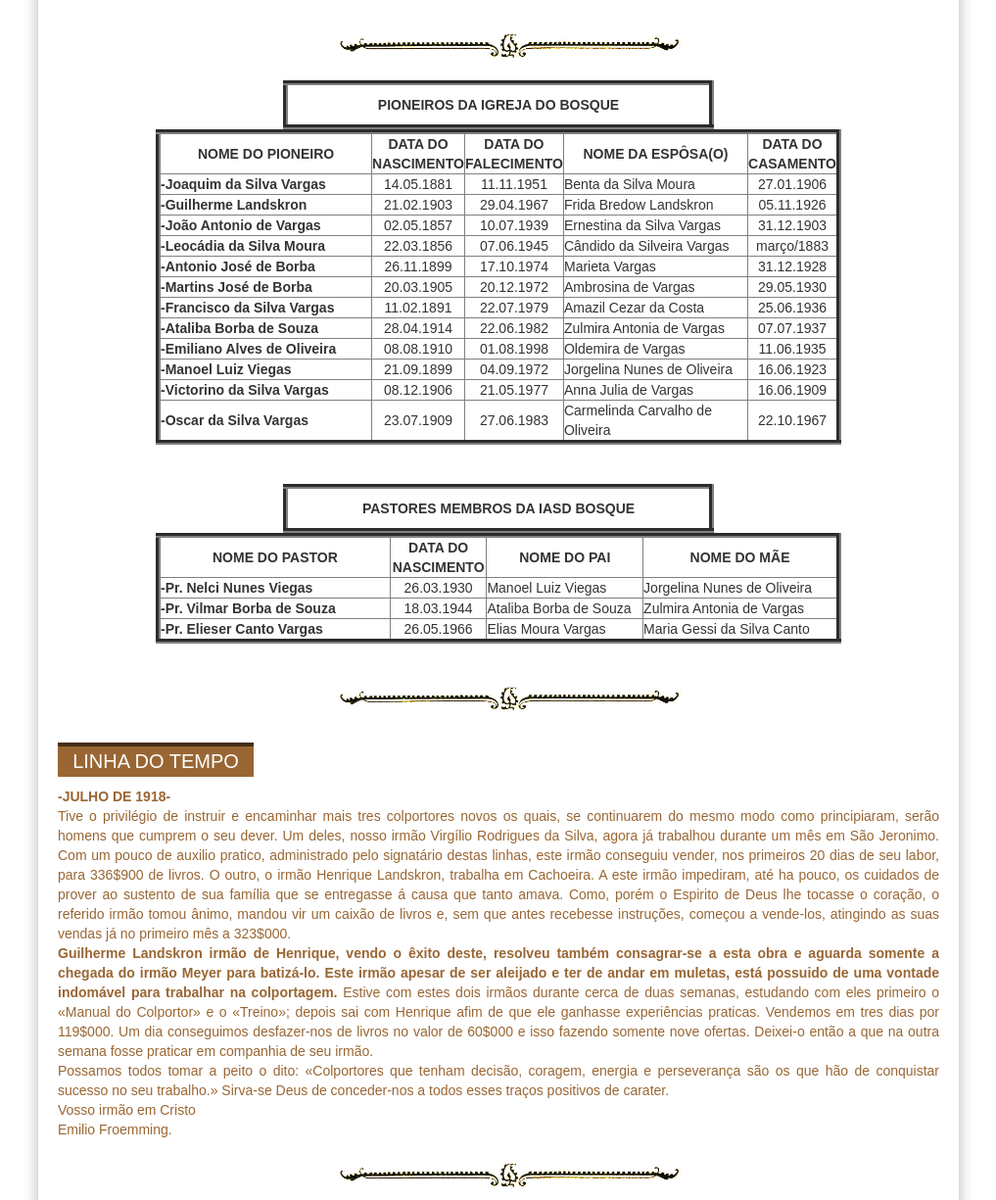
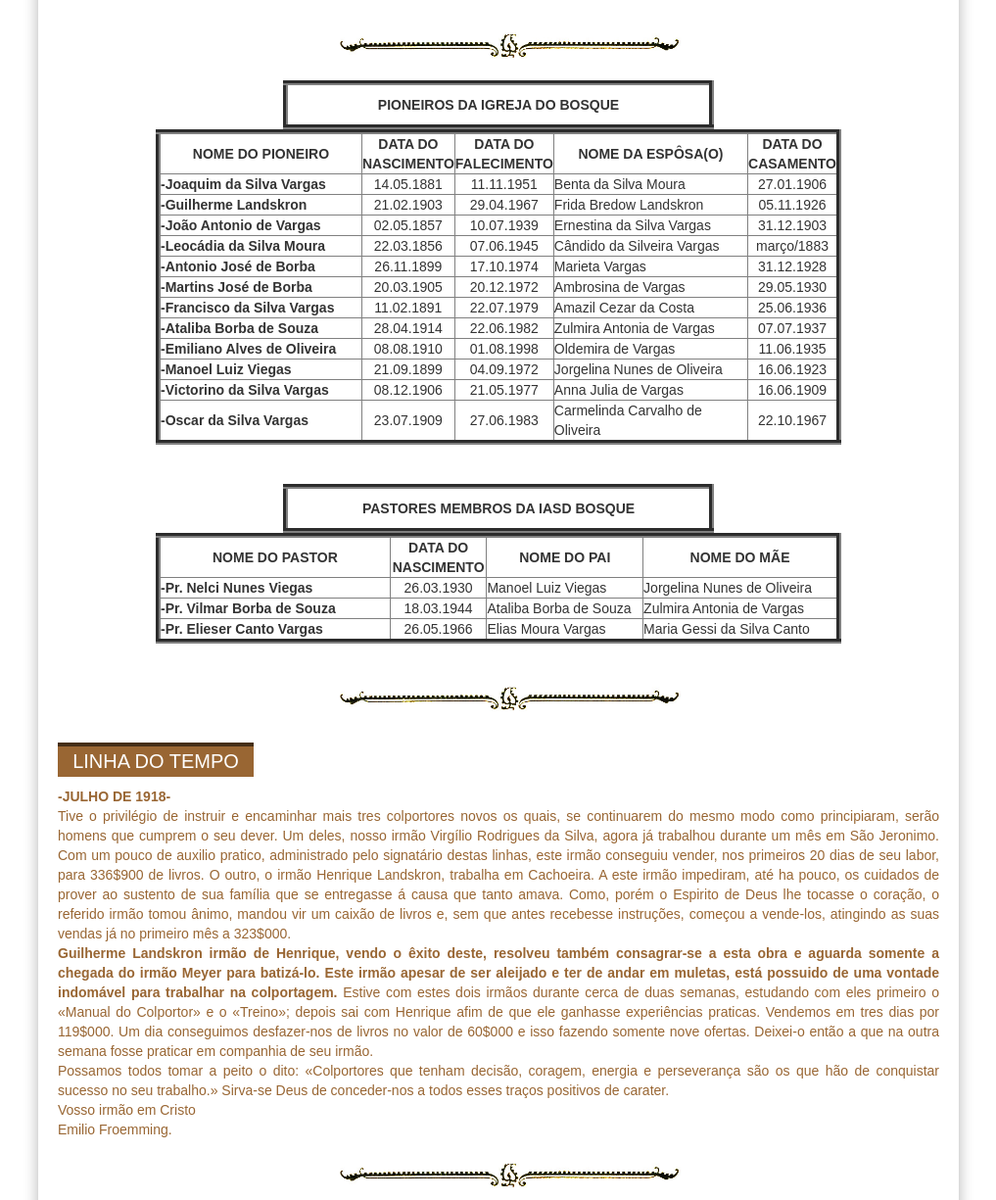
Before and after one commit to claudiovargas1955/claudiovargas1955.github.io, a Jekyll site: the page built from _pages/história-da-iasd-bosque.html, in a window 1280 px wide. Shown: the part 1045-2270 px from the top of the page at 98% size, without its empty margins (131-1148 px from the left). Built offline with Jekyll 4.4.1, drawn with Linux system fonts in a browser that asks for light colours; some web fonts are replaced; grey boxes are pictures that could not be loaded.

Commit message:
Update história-da-iasd-bosque.html

```diff
--- a/_pages/história-da-iasd-bosque.html
+++ b/_pages/história-da-iasd-bosque.html
@@ -152,10 +152,10 @@ tr:hover{
 
     <table border="5px" color="#ffffff" width="700px"  cellspacing="10px" cellpadding="10px">
          <tr>
-           <td align="center" width="300px" height="40px"><b>NOME DO PIONEIRO</b></td>
+           <td align="center" width="280px" height="40px"><b>NOME DO PIONEIRO</b></td>
            <td align="center" width="50px"><b>DATA DO NASCIMENTO</b></td>
            <td align="center" width="50px"><b>DATA DO FALECIMENTO</b></td>
-           <td align="center" width="250px"><b>NOME DA ESPÔSA(O)</b></td>
+           <td align="center" width="280px"><b>NOME DA ESPÔSA(O)</b></td>
            <td align="center" width="60px"><b>DATA DO CASAMENTO</b></td>
         </tr>
 
```
